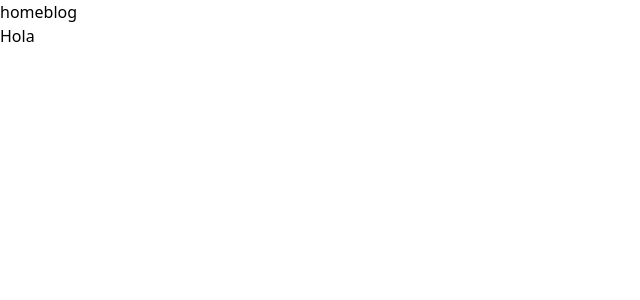
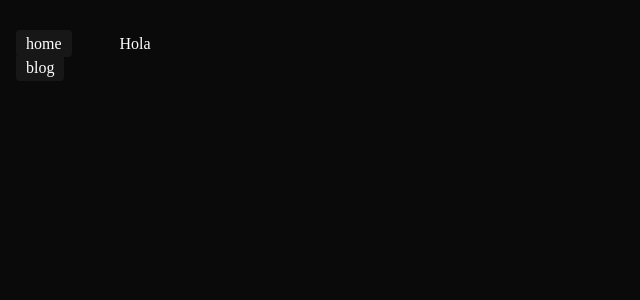
Before and after one commit to DouglasIrrazabal/my-blog, a Next.js app: page / in a window 1280 px wide. Shown: the top 300 px of the page, without its empty margins (0-640 px from the left). Built offline with nearby package versions, Linux system fonts and the light colour scheme.

Commit message:
added styles to navbar

```diff
--- a/app/blog/[slug]/page.tsx
+++ b/app/blog/[slug]/page.tsx
@@ -16,7 +16,7 @@ const PostPage = (props: any) => {
   return (
     <>
       <h1>{post.data.title}</h1>
-      <article className="prose lg:prose-xl">
+      <article className="">
         <Markdown>{post.content}</Markdown>
       </article>
     </>
--- a/app/layout.tsx
+++ b/app/layout.tsx
@@ -1,4 +1,3 @@
-import Link from "next/link";
 import "./globals.css";
 import Navigation from "@/components/Navigation";
 
@@ -13,10 +12,10 @@ export default function RootLayout({
   children: React.ReactNode;
 }) {
   return (
-    <html lang="es">
-      <body>
+    <html lang="es" className="bg-neutral-950 font-montserrat text-white">
+      <body className="flex flex-col mt-4 mx-4 max-w-4xl sm:flex-row">
         <Navigation />
-        {children}
+        <main className="flex flex-col mt-4 px-2">{children}</main>
       </body>
     </html>
   );
--- a/components/Navigation.tsx
+++ b/components/Navigation.tsx
@@ -11,16 +11,16 @@ const navItems = {
 
 const Navigation = () => {
   return (
-    <nav>
-      <div>
+    <nav className="flex flex-row place-content-start sm:flex-col sm:pr-10 sm:mt-4">
       {Object.entries(navItems).map(([path, { name }]) => {
         return (
           <Link key={path} href={path}>
-              <span>{name}</span>
+            <span className="py-[5px] px-[10px] bg-neutral-900 rounded">
+              {name}
+            </span>
           </Link>
         );
       })}
-      </div>
     </nav>
   );
 };
--- a/tailwind.config.js
+++ b/tailwind.config.js
@@ -3,6 +3,9 @@ module.exports = {
   content: ["./app/**/*.{js,ts,jsx,tsx}", "./components/**/*.{js,ts,jsx,tsx}"],
   theme: {
     extend: {},
+    fontFamily: {
+      montserrat: ["Montserrat"],
+    },
   },
   plugins: [require("@tailwindcss/typography")],
 };
```
Lines whose indentation alone changed are shown as unchanged.
